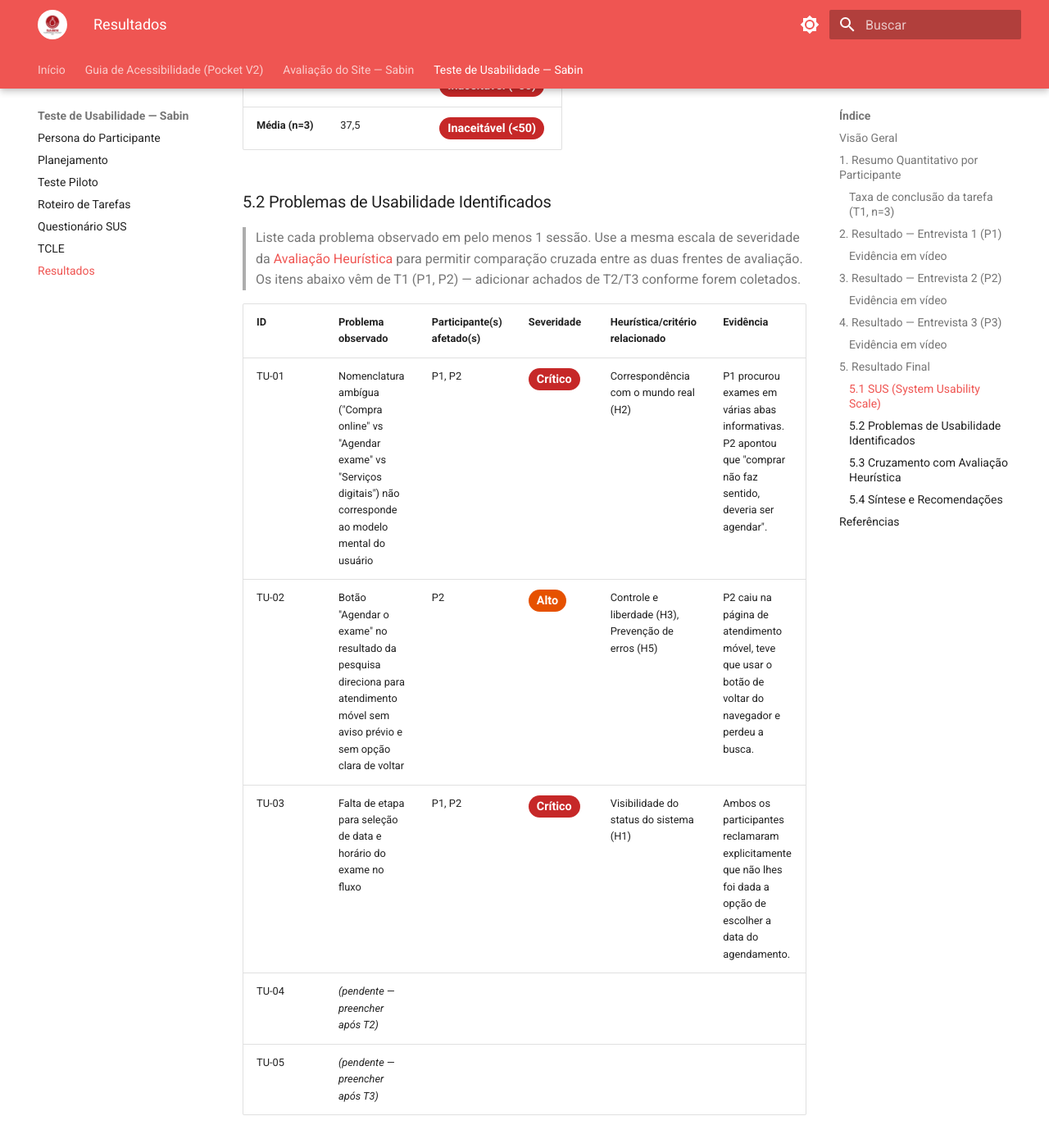
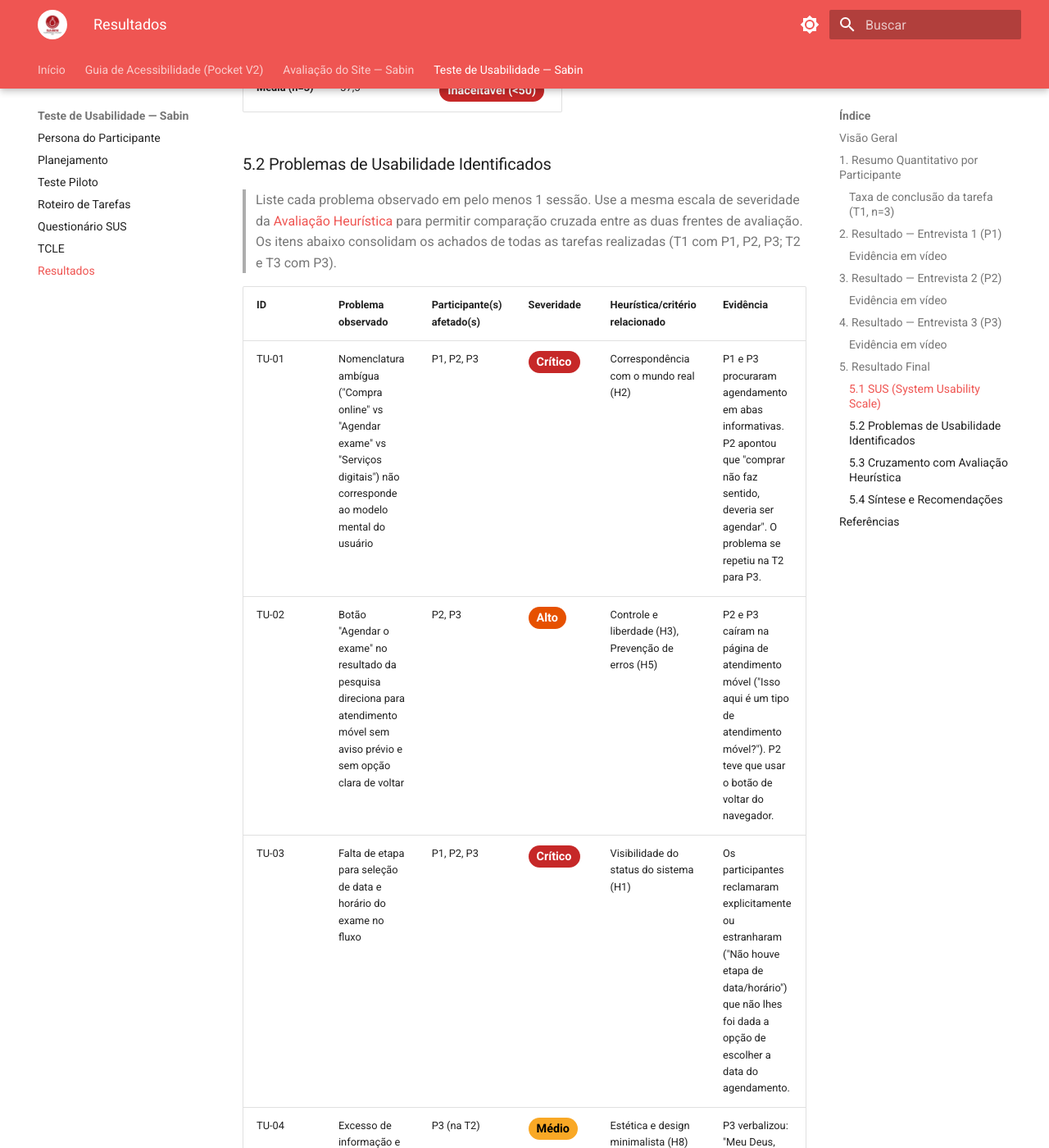
Before and after one commit to UnB-IHC/IHC_2026.1_Grupo07, an MkDocs documentation site: the page built from docs/ihc-sabin/teste-usabilidade/resultados.md, in a window 1280 px wide and 1400 px high, scrolled down 8082 px. Shown: the whole window at 82% size. Built offline with MkDocs 1.6.1 and Material for MkDocs 9.7.7, drawn with Linux system fonts in a browser that asks for light colours; some of the changed text lies outside the part shown.

Commit message:
resultados alterados

```diff
--- a/docs/ihc-sabin/teste-usabilidade/resultados.md
+++ b/docs/ihc-sabin/teste-usabilidade/resultados.md
@@ -2,15 +2,15 @@
 
 > **Método:** Think Aloud | **Tarefas:** T1 "Agende um exame de hemograma completo na unidade Ceilândia Centro." · T2 "Agende uma vacina de febre amarela para um dependente de 9 meses na unidade Águas Claras." · T3 "Veja as orientações de preparo para um check-up executivo."
 > **Participantes:** 3 estudantes de Engenharia de Software (ver [Persona do Participante](persona.md))
-> **Data das sessões:** T1 com P1/P2 em 24/06/2026 — demais sessões/tarefas **pendentes**
+> **Data das sessões:** Junho/2026 (coleta encerrada)
 > **Avaliador(es):** Gustavo Xavier Evangelista, Lucas Andrade Zanetti
 
 !!! warning "Status de coleta"
-    **P1 e P2:** apenas a Tarefa 1 (agendamento). **P3:** as **3 tarefas** (T1, T2 e T3) — ver [seção 4](#4-resultado-entrevista-3-p3). Ainda faltam T2 e T3 com P1 e P2.
+    **P1 e P2:** realizaram apenas a Tarefa 1 (agendamento). **P3:** realizou as **3 tarefas** (T1, T2 e T3).
 
-    **Não foi possível realizar as três tarefas com todos os participantes** por dificuldade de conciliar agenda/horário com os usuários — com P1 e P2 só foi viável executar a **Tarefa 1**. Ainda assim, **a realização da Tarefa 1 com eles contribui para a análise do teste de usabilidade**, pois permite comparar o fluxo de agendamento entre os participantes e reforça os problemas identificados.
+    **Não foi possível realizar as três tarefas com todos os participantes** por dificuldade de conciliar agenda/horário com os usuários — com P1 e P2 só foi viável executar a **Tarefa 1**, encerrando-se a coleta dessa forma. Ainda assim, **a realização da Tarefa 1 com eles contribui para a análise do teste de usabilidade**, pois permite comparar o fluxo de agendamento entre os participantes e reforça os problemas identificados.
 
-    Os agregados abaixo já incluem os **3 participantes** onde há dado comparável: **T1** e **SUS** estão em **n=3** (P1, P2, P3); **T2 e T3** seguem em **n=1** (apenas P3). Caso T2/T3 sejam repetidas com P1 e P2, recalcular essas duas tarefas.
+    Os agregados abaixo refletem os dados finais da rodada: **T1** e **SUS** calculados com **n=3** (P1, P2, P3), enquanto **T2 e T3** baseiam-se em **n=1** (apenas P3).
 
 ---
 
@@ -65,13 +65,13 @@
 | P3 | ☑ Sim, com ajuda | 285 | ☑ Sim, com ajuda | 190 | ☑ Sim, sem ajuda | 45 | 32,5 |
 | **Média (T1, n=3)** | — | 247 | — | — | — | — | 37,5 |
 
-> **Médias recalculadas para n=3 na T1 e no SUS** (P1, P2, P3). As tarefas **T2 e T3** seguem em **n=1** (apenas P3, ver [seção 4](#4-resultado-entrevista-3-p3)) — recalcular se forem repetidas com P1 e P2.
+> **Médias calculadas para n=3 na T1 e no SUS** (P1, P2, P3). As tarefas **T2 e T3** estão restritas a **n=1** (apenas P3, ver [seção 4](#4-resultado-entrevista-3-p3)).
 
 ### Taxa de conclusão da tarefa (T1, n=3)
 
 `(1,0 [P1] + 1,0 [P2] + 0,5 [P3]) ÷ 3 = 83,3%`
 
-> T2 e T3 seguem em n=1 (apenas P3). Incluir P1 e P2 nessas tarefas assim que as sessões restantes forem realizadas.
+> T2 e T3 não entraram no cálculo geral de eficácia por contarem apenas com n=1 (P3).
 
 ---
 
@@ -123,8 +123,8 @@
 
 === "Tarefa 2 — Vacina febre amarela (Águas Claras)"
 
-    !!! info "Pendente"
-        Sessão ainda não realizada.
+    !!! info "Não aplicada"
+        Devido a limitações de tempo da sessão, esta tarefa não foi aplicada a este participante.
 
     | Campo | Registro |
     |---|---|
@@ -136,8 +136,8 @@
 
 === "Tarefa 3 — Preparo check-up executivo"
 
-    !!! info "Pendente"
-        Sessão ainda não realizada.
+    !!! info "Não aplicada"
+        Devido a limitações de tempo da sessão, esta tarefa não foi aplicada a este participante.
 
     | Campo | Registro |
     |---|---|
@@ -203,8 +203,8 @@
 
 === "Tarefa 2 — Vacina febre amarela (Águas Claras)"
 
-    !!! info "Pendente"
-        Sessão ainda não realizada.
+    !!! info "Não aplicada"
+        Devido a limitações de tempo da sessão, esta tarefa não foi aplicada a este participante.
 
     | Campo | Registro |
     |---|---|
@@ -216,8 +216,8 @@
 
 === "Tarefa 3 — Preparo check-up executivo"
 
-    !!! info "Pendente"
-        Sessão ainda não realizada.
+    !!! info "Não aplicada"
+        Devido a limitações de tempo da sessão, esta tarefa não foi aplicada a este participante.
 
     | Campo | Registro |
     |---|---|
@@ -374,15 +374,15 @@
 
 ### 5.2 Problemas de Usabilidade Identificados
 
-> Liste cada problema observado em pelo menos 1 sessão. Use a mesma escala de severidade da [Avaliação Heurística](../avaliacao-heuristica/index.md) para permitir comparação cruzada entre as duas frentes de avaliação. Os itens abaixo vêm de T1 (P1, P2) — adicionar achados de T2/T3 conforme forem coletados.
+> Liste cada problema observado em pelo menos 1 sessão. Use a mesma escala de severidade da [Avaliação Heurística](../avaliacao-heuristica/index.md) para permitir comparação cruzada entre as duas frentes de avaliação. Os itens abaixo consolidam os achados de todas as tarefas realizadas (T1 com P1, P2, P3; T2 e T3 com P3).
 
 | ID | Problema observado | Participante(s) afetado(s) | Severidade | Heurística/critério relacionado | Evidência |
 |---|---|---|---|---|---|
-| TU-01 | Nomenclatura ambígua ("Compra online" vs "Agendar exame" vs "Serviços digitais") não corresponde ao modelo mental do usuário | P1, P2 | <span class="badge" style="background:#c62828;color:#fff;">Crítico</span> | Correspondência com o mundo real (H2) | P1 procurou exames em várias abas informativas. P2 apontou que "comprar não faz sentido, deveria ser agendar". |
-| TU-02 | Botão "Agendar o exame" no resultado da pesquisa direciona para atendimento móvel sem aviso prévio e sem opção clara de voltar | P2 | <span class="badge" style="background:#e65100;color:#fff;">Alto</span> | Controle e liberdade (H3), Prevenção de erros (H5) | P2 caiu na página de atendimento móvel, teve que usar o botão de voltar do navegador e perdeu a busca. |
-| TU-03 | Falta de etapa para seleção de data e horário do exame no fluxo | P1, P2 | <span class="badge" style="background:#c62828;color:#fff;">Crítico</span> | Visibilidade do status do sistema (H1) | Ambos os participantes reclamaram explicitamente que não lhes foi dada a opção de escolher a data do agendamento. |
-| TU-04 | *(pendente — preencher após T2)* | | | | |
-| TU-05 | *(pendente — preencher após T3)* | | | | |
+| TU-01 | Nomenclatura ambígua ("Compra online" vs "Agendar exame" vs "Serviços digitais") não corresponde ao modelo mental do usuário | P1, P2, P3 | <span class="badge" style="background:#c62828;color:#fff;">Crítico</span> | Correspondência com o mundo real (H2) | P1 e P3 procuraram agendamento em abas informativas. P2 apontou que "comprar não faz sentido, deveria ser agendar". O problema se repetiu na T2 para P3. |
+| TU-02 | Botão "Agendar o exame" no resultado da pesquisa direciona para atendimento móvel sem aviso prévio e sem opção clara de voltar | P2, P3 | <span class="badge" style="background:#e65100;color:#fff;">Alto</span> | Controle e liberdade (H3), Prevenção de erros (H5) | P2 e P3 caíram na página de atendimento móvel ("Isso aqui é um tipo de atendimento móvel?"). P2 teve que usar o botão de voltar do navegador. |
+| TU-03 | Falta de etapa para seleção de data e horário do exame no fluxo | P1, P2, P3 | <span class="badge" style="background:#c62828;color:#fff;">Crítico</span> | Visibilidade do status do sistema (H1) | Os participantes reclamaram explicitamente ou estranharam ("Não houve etapa de data/horário") que não lhes foi dada a opção de escolher a data do agendamento. |
+| TU-04 | Excesso de informação e ausência de campo de busca visível na listagem de vacinas dificulta encontrar itens específicos | P3 (na T2) | <span class="badge" style="background:#f9a825;color:#000;">Médio</span> | Estética e design minimalista (H8) | P3 verbalizou: "Meu Deus, muita informação. Queria pesquisar a vacina..., mas não sei como", precisando de dica do avaliador. |
+| TU-05 | A página da unidade física não possui atalho ou botão claro para agendar serviços diretamente nela | P3 (na T2) | <span class="badge" style="background:#e65100;color:#fff;">Alto</span> | Flexibilidade e eficiência (H7) | P3 acessou a tela da unidade Águas Claras para tentar agendar por lá, mas declarou não ter achado e precisou voltar ao menu principal. |
 
 ### 5.3 Cruzamento com Avaliação Heurística
 
@@ -403,7 +403,7 @@
 - A taxonomia do site (como o uso do termo "Comprar online" em vez de "Agendar") confunde os usuários e atrasa a conclusão das tarefas, indo contra o modelo mental dos pacientes.
 - O redirecionamento surpresa para o serviço de atendimento móvel prejudica a fluidez, fazendo o usuário pensar que errou o caminho ou que não pode agendar em uma unidade física.
 - A ausência de um calendário para marcação de data frustra os usuários no final da tarefa, passando a impressão de que o processo está incompleto.
-- O SUS médio de 37,5 (Inaceitável, n=3) reflete um alto custo cognitivo e insatisfação com a interface — a aprofundar nas tarefas T2/T3 com mais participantes (hoje em n=1).
+- O SUS médio de 37,5 (Inaceitável, n=3) reflete um alto custo cognitivo e insatisfação com a interface (especialmente evidente nos percalços da T1 para todos e da T2 para o P3).
 
 **Recomendações priorizadas (com base em T1):**
 
@@ -433,7 +433,7 @@
 
 - Amostra pequena (3 participantes) e homogênea (estudantes de Engenharia de Software da mesma faculdade) — ver nota em [Persona do Participante](persona.md#1-persona-primaria). Resultados são indicativos, não conclusivos sobre a usabilidade geral do site para o público real do Sabin (idosos, baixa literacia digital, etc.).
 - Nenhuma das 3 tarefas exige login — o portal de laudos (área autenticada) não é coberto por esta rodada.
-- **Não foi possível concluir as três tarefas com todos os participantes** por dificuldade de conciliar tempo/agenda com os usuários: com P1 e P2 só foi viável a **Tarefa 1**, enquanto P3 realizou as três (T1, T2 e T3). Mesmo parcial, a execução da Tarefa 1 com P1 e P2 **contribui para a análise do teste de usabilidade**, ao permitir comparar o fluxo de agendamento entre os participantes. Para uma síntese final, aguardam-se T2 (vacina febre amarela) e T3 (preparo de check-up) com P1 e P2.
+- **Não foi possível concluir as três tarefas com todos os participantes** por dificuldade de conciliar tempo/agenda com os usuários: com P1 e P2 só foi viável a **Tarefa 1**, enquanto P3 realizou as três (T1, T2 e T3). Mesmo parcial, a execução da Tarefa 1 com P1 e P2 **contribui para a análise do teste de usabilidade**, ao permitir comparar o fluxo de agendamento entre os participantes e compor os achados finais.
 
 ---
 
```
Also changed, not shown: other parts of docs/ihc-sabin/teste-usabilidade/resultados.md (+1 -1 lines).
